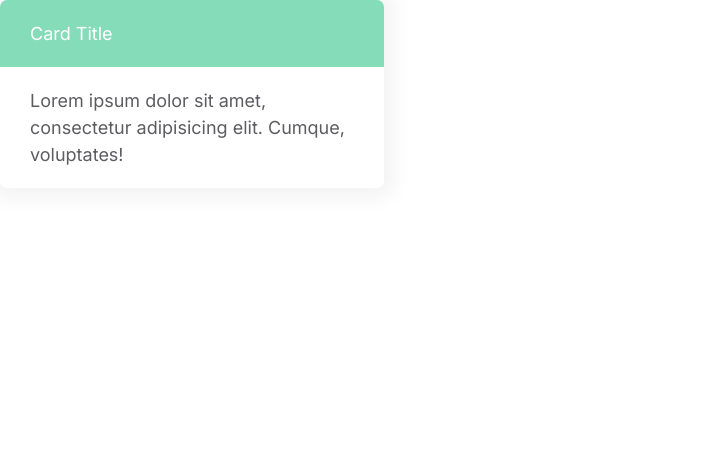
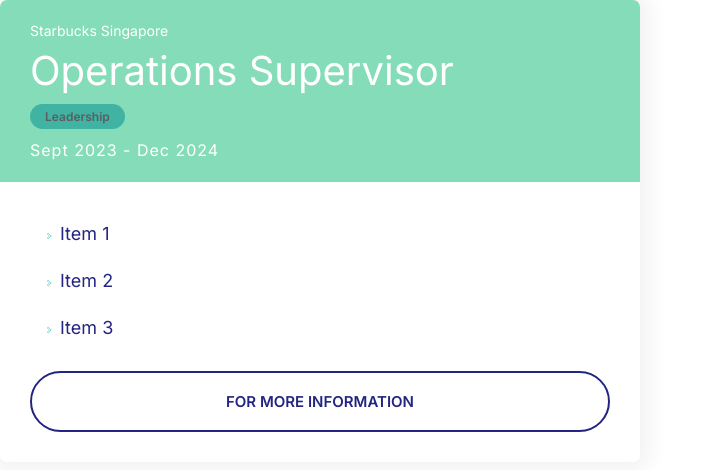
Before and after one commit to glennquah/Portfolio-Website-Glenn, a plain HTML site: page index.html in a window 1280 px wide. Shown: the whole page, without its empty margins (0-703 px from the left). Drawn offline with Linux system fonts and the light colour scheme.

Commit message:
job cards

```diff
--- a/css/style.css
+++ b/css/style.css
@@ -113,6 +113,7 @@
 
 .badge--small{
     font-size: 1.6rem;
+    padding: 0.5rem 1.5rem;
 }
 
 @media screen and (min-width: 1024px) {
@@ -293,3 +294,56 @@
     background: var(--color-secondary);
     color: white;
 }
+
+.card--secondary .badge--secondary {
+    background: var(--color-primary)
+}
+
+/* Jobs */
+.job__name {
+    color: white;
+    margin: 0;
+    font-weight: 500;
+    font-size: 2.4rem;
+}
+
+.job__position {
+    font-size: 4rem;
+}
+
+.job__duration {
+    font-size: 2rem;
+    font-weight:300;
+    letter-spacing: 1px;
+    display: block;
+    margin-top: 10px;
+}
+
+.job__description {
+
+}
+
+.job .list__item {
+    margin-bottom: 2rem;
+}
+
+.job--current .card__header::before {
+    content: url('../images/popular.svg');
+    width: 40px;
+    display: inline-block;
+}
+
+@media screen and (min-width: 1024px) {
+    .job__name {
+        font-size: 1.4rem;
+    }
+
+    .job__position {
+        font-size: 4rem;
+    }
+
+    .job__duration {
+        font-size: 1.6rem;
+    }
+
+}
--- a/index.html
+++ b/index.html
@@ -11,15 +11,27 @@
     <link rel="stylesheet" href="css/style.css">
 </head>
 <body>
-    <div style = "width: 30%">
-        <div class="card card--secondary">
-            <header class="card__header">
-                Card Title
-            </header>
-            <div class="card__body">
-                Lorem ipsum dolor sit amet, consectetur adipisicing elit. Cumque, voluptates!
+    <div class="job">
+        <div style = "width: 50%">
+            <div class="job job--current"></div>
+            <div class="card card--secondary">
+                <header class="card__header">
+                    <h3 class="job__name">Starbucks Singapore</h3>
+                    <div><span class="job__position">Operations Supervisor</span></div>
+                    <div><span class="badge badge--secondary badge--small">Leadership</span></div>
+                    <span class="job__duration">Sept 2023 - Dec 2024</span>
+                </header>
+                <div class="card__body">
+                    <ul class="list list--pointer">
+                        <li class = "list__item">Item 1</li>
+                        <li class = "list__item">Item 2</li>
+                        <li class = "list__item">Item 3</li>
+                    </ul>
+                    <button class="btn btn--outline btn--block">For More Information</button>
+                </div>
             </div>
         </div>
     </div>
+    <img src="images/popular.svg" alt="">
 </body>
 </html>
```
Also changed, not shown: components/JobCard.html (added, +20 -0 lines).
